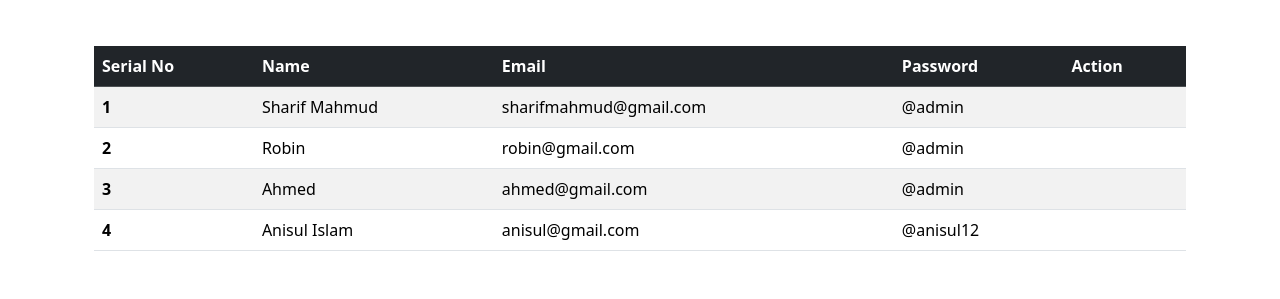
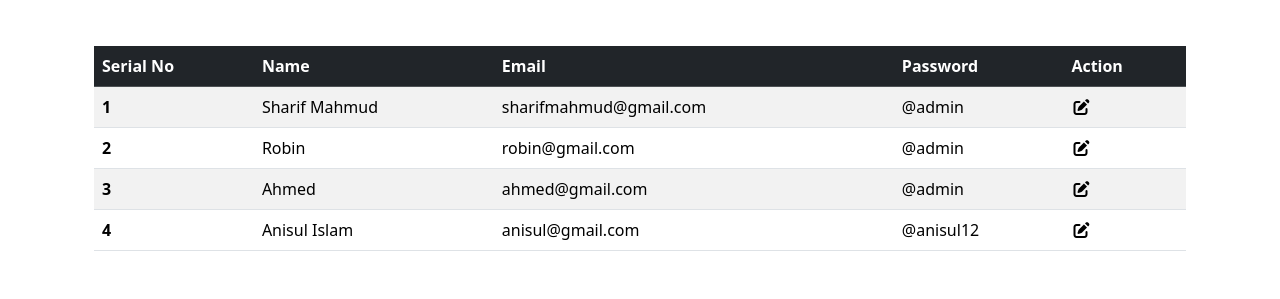
Before and after one commit to devsharifmahmud/EmployeeInformationSystem, a Django app: page / in a window 1280 px wide. Shown: the part 680-979 px from the top of the page. Run offline with Django 5.2, Linux system fonts and the light colour scheme; data comes from the database, SQL or seed files in the repository; some libraries are stand-ins or nearby versions.

Commit message:
Update Code

```diff
--- a/templates/apps/base.html
+++ b/templates/apps/base.html
@@ -5,6 +5,7 @@
     <meta name="viewport" content="width=device-width, initial-scale=1">
     <title>Employee Information System</title>
     <link href="https://cdn.jsdelivr.net/npm/bootstrap@5.3.8/dist/css/bootstrap.min.css" rel="stylesheet" integrity="sha384-sRIl4kxILFvY47J16cr9ZwB07vP4J8+LH7qKQnuqkuIAvNWLzeN8tE5YBujZqJLB" crossorigin="anonymous">
+      <link rel="stylesheet" href="https://cdnjs.cloudflare.com/ajax/libs/font-awesome/7.0.1/css/all.min.css" integrity="sha512-2SwdPD6INVrV/lHTZbO2nodKhrnDdJK9/kg2XD1r9uGqPo1cUbujc+IYdlYdEErWNu69gVcYgdxlmVmzTWnetw==" crossorigin="anonymous" referrerpolicy="no-referrer" />
   </head>
   <body>
     <div class="container">
```
